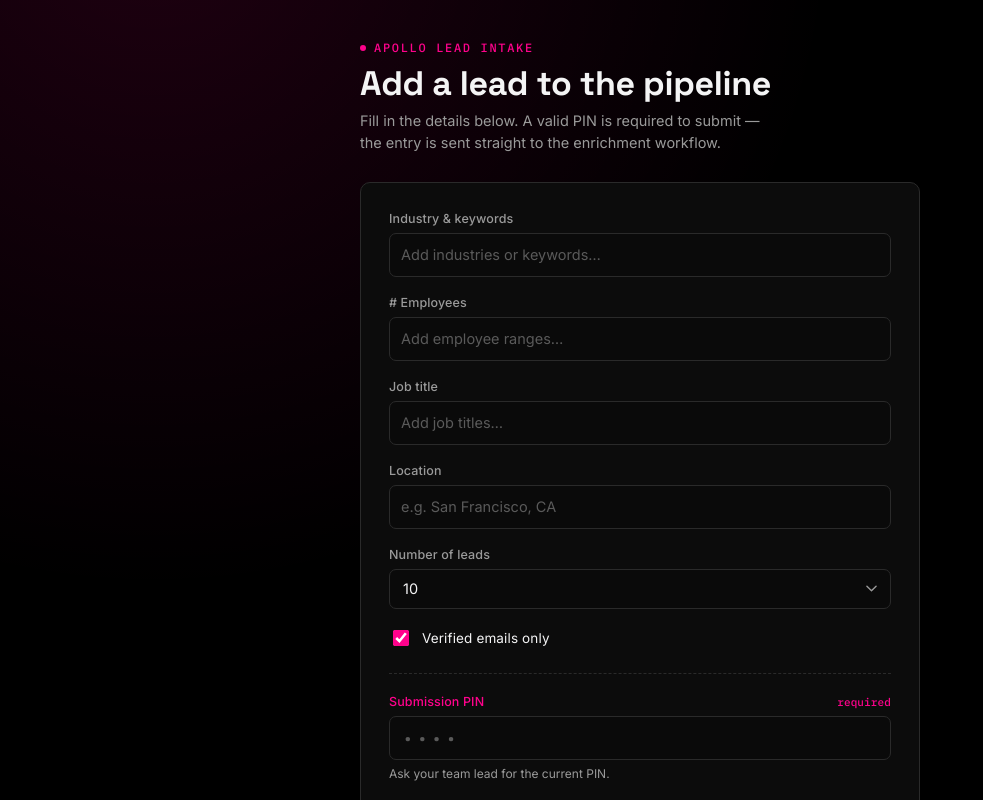
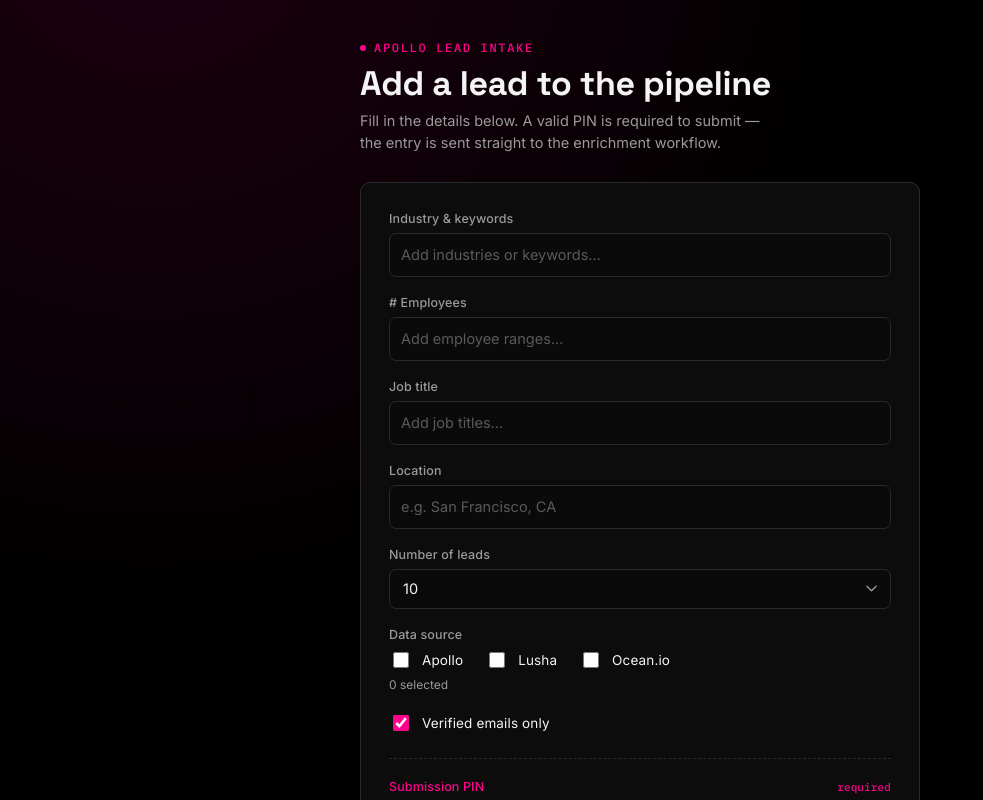
Before and after one commit to iamSamee/lead-intake, a Next.js app: page / in a window 1280 px wide. Shown: the top 800 px of the page, without its empty margins (0-983 px from the left). Built offline with nearby package versions, Linux system fonts and the light colour scheme.

Commit message:
Add data source checkbox field with selection count

```diff
--- a/app/api/submit-lead/route.ts
+++ b/app/api/submit-lead/route.ts
@@ -29,6 +29,7 @@
     location: body.location,
     leadCount: body.leadCount,
     emailStatus: body.emailStatus,
+    dataSource: body.dataSource,
   };
 
   let webhookResponse: Response;
--- a/app/globals.css
+++ b/app/globals.css
@@ -304,6 +304,16 @@
   color: #0a0a0a;
 }
 
+.checkbox-group {
+  display: flex;
+  flex-wrap: wrap;
+  gap: 10px 22px;
+}
+
+.checkbox-group .checkbox-field {
+  margin-bottom: 0;
+}
+
 .checkbox-field {
   display: flex;
   align-items: center;
--- a/app/page.tsx
+++ b/app/page.tsx
@@ -35,6 +35,12 @@
 
 const LEAD_COUNT_OPTIONS = ["5", "10", "20", "25"];
 
+const DATA_SOURCE_OPTIONS: Option[] = [
+  { value: "apollo", label: "Apollo" },
+  { value: "lusha", label: "Lusha" },
+  { value: "ocean-io", label: "Ocean.io" },
+];
+
 const JOB_TITLE_OPTIONS: Option[] = [
   { value: "ceo", label: "CEO" },
   { value: "cto", label: "CTO" },
@@ -62,6 +68,7 @@
   location: string[];
   leadCount: string;
   emailStatusVerified: boolean;
+  dataSource: string[];
   pin: string;
 };
 
@@ -72,6 +79,7 @@
   location: [],
   leadCount: "10",
   emailStatusVerified: true,
+  dataSource: [],
   pin: "",
 };
 
@@ -199,6 +207,44 @@
   );
 }
 
+function CheckboxGroupField({
+  id,
+  options,
+  values,
+  onChange,
+}: {
+  id: string;
+  options: Option[];
+  values: string[];
+  onChange: (values: string[]) => void;
+}) {
+  function toggle(value: string) {
+    if (values.includes(value)) {
+      onChange(values.filter((v) => v !== value));
+    } else {
+      onChange([...values, value]);
+    }
+  }
+
+  return (
+    <div className="checkbox-group" role="group" aria-label={id}>
+      {options.map((opt) => (
+        <div className="checkbox-field" key={opt.value}>
+          <input
+            id={`${id}-${opt.value}`}
+            type="checkbox"
+            checked={values.includes(opt.value)}
+            onChange={() => toggle(opt.value)}
+          />
+          <label htmlFor={`${id}-${opt.value}`} className="checkbox-label">
+            {opt.label}
+          </label>
+        </div>
+      ))}
+    </div>
+  );
+}
+
 export default function Home() {
   const [formData, setFormData] = useState<LeadFormData>(initialFormData);
   const [invalidFields, setInvalidFields] = useState<Set<FieldName>>(new Set());
@@ -221,6 +267,7 @@
       location: formData.location,
       leadCount: Number(formData.leadCount),
       emailStatus: formData.emailStatusVerified,
+      dataSource: formData.dataSource,
       pin: formData.pin.trim(),
     };
 
@@ -336,6 +383,17 @@
           </select>
         </div>
 
+        <div className="field">
+          <label htmlFor="dataSource">Data source</label>
+          <CheckboxGroupField
+            id="dataSource"
+            options={DATA_SOURCE_OPTIONS}
+            values={formData.dataSource}
+            onChange={(values) => updateField("dataSource", values)}
+          />
+          <div className="hint">{formData.dataSource.length} selected</div>
+        </div>
+
         <div className="field checkbox-field">
           <input
             id="emailStatus"
```
